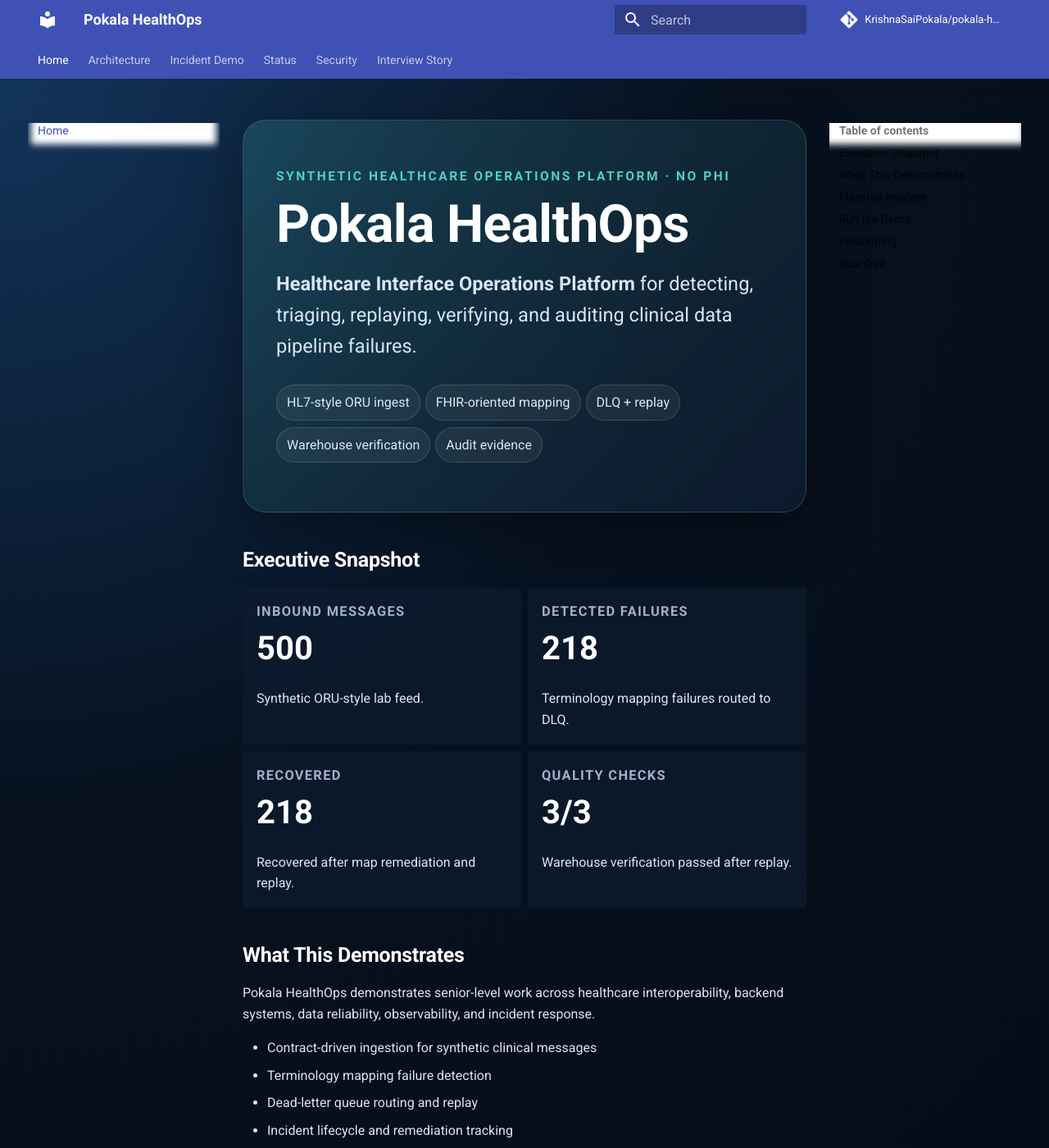
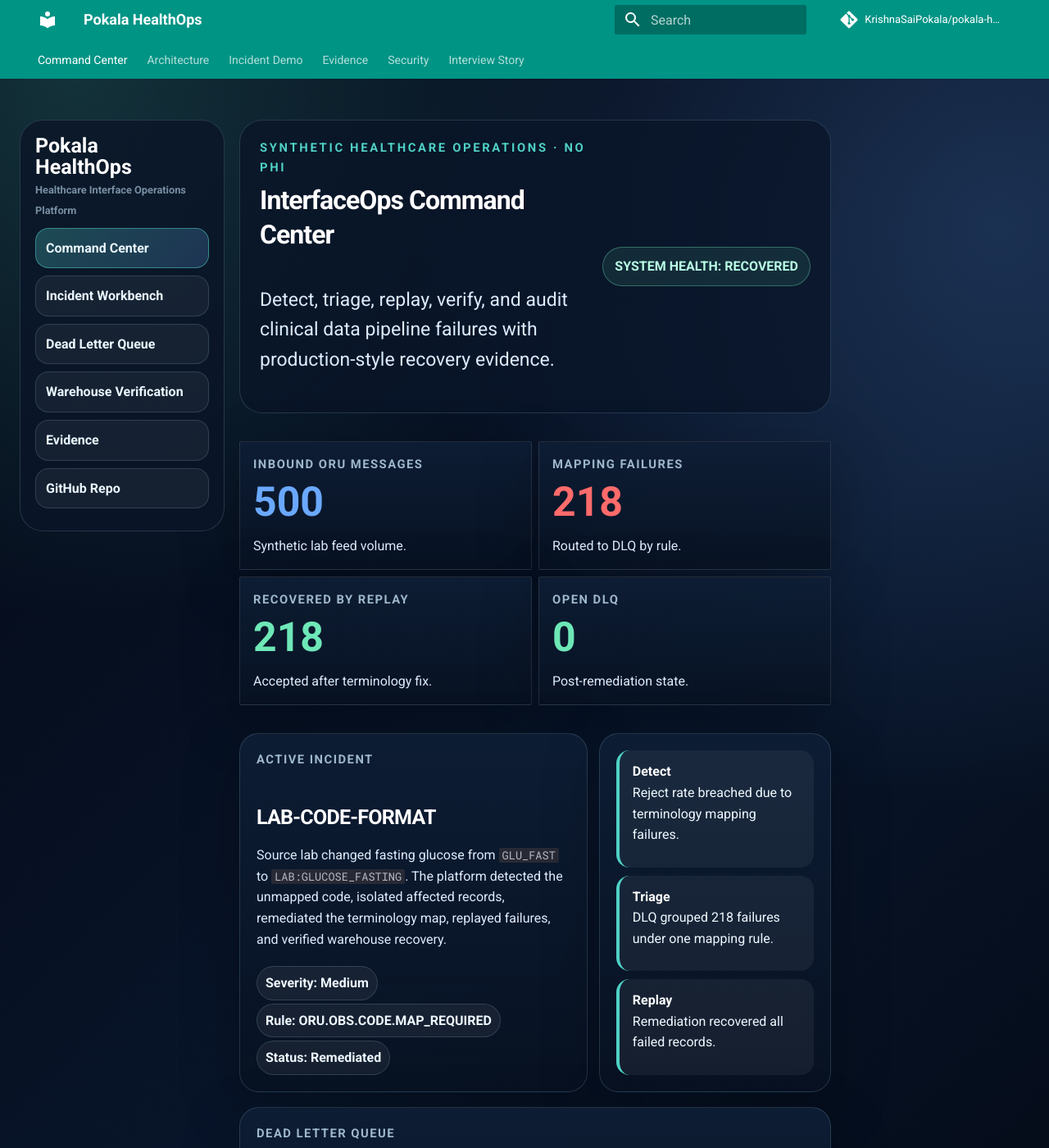
Before and after one commit to KrishnaSaiPokala/pokala-healthops, an MkDocs documentation site: the page built from docs/index.md, in a window 1280 px wide and 1400 px high. Shown: the whole window at 82% size. Built offline with MkDocs 1.6.1 and Material for MkDocs 9.7.7, drawn with Linux system fonts in a browser that asks for light colours; comment, search, counter and statistics services are not loaded; some of the changed text lies outside the part shown.

Commit message:
Convert Pokala HealthOps homepage into app-like command center

```diff
--- /dev/null
+++ b/docs/evidence.md
@@ -0,0 +1,3 @@
+# Evidence
+
+This section supports the Pokala HealthOps command center experience.
--- a/docs/index.md
+++ b/docs/index.md
@@ -1,44 +1,56 @@
-<section class="hero">
-<p class="eyebrow">Synthetic healthcare operations platform · No PHI</p>
-<h1>Pokala HealthOps</h1>
-<p class="lead"><strong>Healthcare Interface Operations Platform</strong> for detecting, triaging, replaying, verifying, and auditing clinical data pipeline failures.</p>
-<p><span class="pill">HL7-style ORU ingest</span><span class="pill">FHIR-oriented mapping</span><span class="pill">DLQ + replay</span><span class="pill">Warehouse verification</span><span class="pill">Audit evidence</span></p>
-</section>
-
-## Executive Snapshot
-
-<div class="grid">
-<div class="card"><div class="label">Inbound messages</div><div class="metric">500</div><p>Synthetic ORU-style lab feed.</p></div>
-<div class="card"><div class="label">Detected failures</div><div class="metric">218</div><p>Terminology mapping failures routed to DLQ.</p></div>
-<div class="card"><div class="label">Recovered</div><div class="metric">218</div><p>Recovered after map remediation and replay.</p></div>
-<div class="card"><div class="label">Quality checks</div><div class="metric">3/3</div><p>Warehouse verification passed after replay.</p></div>
+<div class="app-shell">
+  <aside class="rail">
+    <div class="brand">Pokala<br/>HealthOps</div>
+    <small>Healthcare Interface Operations Platform</small>
+    <a class="navitem active" href="#command">Command Center</a>
+    <a class="navitem" href="#incident">Incident Workbench</a>
+    <a class="navitem" href="#dlq">Dead Letter Queue</a>
+    <a class="navitem" href="#warehouse">Warehouse Verification</a>
+    <a class="navitem" href="#evidence">Evidence</a>
+    <a class="navitem" href="https://github.com/KrishnaSaiPokala/pokala-healthops">GitHub Repo</a>
+  </aside>
+  <main class="main-app">
+    <section id="command" class="topbar">
+      <div>
+        <p class="eyebrow">Synthetic healthcare operations · no PHI</p>
+        <h1 class="title">InterfaceOps Command Center</h1>
+        <p class="subtitle">Detect, triage, replay, verify, and audit clinical data pipeline failures with production-style recovery evidence.</p>
+      </div>
+      <div class="status-pill">SYSTEM HEALTH: RECOVERED</div>
+    </section>
+    <section class="grid">
+      <div class="card"><div class="label">Inbound ORU messages</div><div class="metric blue">500</div><p>Synthetic lab feed volume.</p></div>
+      <div class="card"><div class="label">Mapping failures</div><div class="metric bad">218</div><p>Routed to DLQ by rule.</p></div>
+      <div class="card"><div class="label">Recovered by replay</div><div class="metric good">218</div><p>Accepted after terminology fix.</p></div>
+      <div class="card"><div class="label">Open DLQ</div><div class="metric good">0</div><p>Post-remediation state.</p></div>
+    </section>
+    <section id="incident" class="grid-2">
+      <div class="card">
+        <div class="label">Active incident</div>
+        <h2>LAB-CODE-FORMAT</h2>
+        <p>Source lab changed fasting glucose from <code>GLU_FAST</code> to <code>LAB:GLUCOSE_FASTING</code>. The platform detected the unmapped code, isolated affected records, remediated the terminology map, replayed failures, and verified warehouse recovery.</p>
+        <span class="pill">Severity: Medium</span><span class="pill">Rule: ORU.OBS.CODE.MAP_REQUIRED</span><span class="pill">Status: Remediated</span>
+      </div>
+      <div class="card timeline">
+        <div class="step"><strong>Detect</strong><br/>Reject rate breached due to terminology mapping failures.</div>
+        <div class="step"><strong>Triage</strong><br/>DLQ grouped 218 failures under one mapping rule.</div>
+        <div class="step"><strong>Replay</strong><br/>Remediation recovered all failed records.</div>
+      </div>
+    </section>
+    <section id="dlq" class="card">
+      <div class="label">Dead Letter Queue</div>
+      <table class="table"><thead><tr><th>Category</th><th>Rule</th><th>Before</th><th>After Replay</th><th>Outcome</th></tr></thead><tbody><tr><td>Terminology mapping</td><td>ORU.OBS.CODE.MAP_REQUIRED</td><td>218 open</td><td>0 open</td><td class="good">Recovered</td></tr><tr><td>Contract schema</td><td>Required fields</td><td>0 open</td><td>0 open</td><td class="good">Clean</td></tr><tr><td>MPI reference</td><td>MRN resolves</td><td>0 open</td><td>0 open</td><td class="good">Clean</td></tr></tbody></table>
+    </section>
+    <section id="warehouse" class="grid">
+      <div class="card"><div class="label">Observations</div><div class="metric good">500</div><p>Canonical rows after replay.</p></div>
+      <div class="card"><div class="label">Rows check</div><div class="metric good">PASS</div><p>fact_observation_has_rows.</p></div>
+      <div class="card"><div class="label">DLQ check</div><div class="metric good">PASS</div><p>open DLQ equals zero.</p></div>
+      <div class="card"><div class="label">Incident check</div><div class="metric good">PASS</div><p>incident remediated.</p></div>
+    </section>
+    <section id="evidence" class="card">
+      <div class="label">Evidence package</div>
+      <p>This public surface is designed like an operations product. The supporting repo proves the flow with CLI commands, tests, API endpoints, metrics, warehouse checks, and incident report export.</p>
+      <span class="pill">No PHI</span><span class="pill">Synthetic data</span><span class="pill">CI gated</span><span class="pill">Replay verified</span><span class="pill">Audit modeled</span>
+    </section>
+  </main>
 </div>
-
-## What This Demonstrates
-
-Pokala HealthOps demonstrates senior-level work across healthcare interoperability, backend systems, data reliability, observability, and incident response.
-
-- Contract-driven ingestion for synthetic clinical messages
-- Terminology mapping failure detection
-- Dead-letter queue routing and replay
-- Incident lifecycle and remediation tracking
-- Warehouse quality verification
-- Operational metrics and audit evidence
-
-## Flagship Incident
-
-The demo simulates a lab interface changing fasting glucose from GLU_FAST to LAB:GLUCOSE_FASTING. The platform detects the unmapped code, isolates failed messages, opens an incident, applies a terminology fix, replays failures, and verifies warehouse recovery.
-
-## Run the Demo
-
-    python -m openhip.cli incident-demo
-    python -m openhip.cli replay-incident
-    python -m openhip.cli verify-warehouse
-
-## Positioning
-
-Designed for Health IT Engineer, Interface Engineer, Interoperability Engineer, Healthcare Data Engineer, Backend Engineer, Platform Engineer, and Solutions Engineer roles.
-
-## Guardrail
-
-Synthetic data only. No PHI. No HIPAA certification claim. No production EHR claim.
--- a/docs/styles.css
+++ b/docs/styles.css
@@ -1,14 +1,35 @@
-:root { --ph-bg: #07111f; --ph-card: #0d1b2f; --ph-line: rgba(255,255,255,.14); --ph-text: #e8f1ff; --ph-muted: #9fb3c8; --ph-accent: #4fd1c5; }
-.md-main { background: radial-gradient(circle at top left, #12345a 0, #07111f 38%, #050912 100%); }
-.md-content { color: var(--ph-text); }
-.md-typeset h1, .md-typeset h2, .md-typeset h3 { color: white; font-weight: 800; }
-.md-typeset p, .md-typeset li { color: #d8e6f5; }
-.hero { border: 1px solid var(--ph-line); border-radius: 28px; padding: 40px; background: linear-gradient(135deg, rgba(79,209,197,.18), rgba(13,27,47,.92)); box-shadow: 0 22px 70px rgba(0,0,0,.35); margin-bottom: 26px; }
-.eyebrow { color: var(--ph-accent) !important; text-transform: uppercase; letter-spacing: .16em; font-weight: 800; font-size: .78rem; }
-.hero h1 { font-size: clamp(2.3rem, 5vw, 4.8rem); line-height: .96; margin: .2em 0; }
-.hero .lead { font-size: 1.18rem; max-width: 920px; color: #d8e6f5 !important; }
-.grid { display: grid; grid-template-columns: repeat(auto-fit, minmax(220px, 1fr)); gap: 16px; margin: 24px 0; }
-.card { border: 1px solid var(--ph-line); border-radius: 20px; background: rgba(13,27,47,.78); padding: 20px; }
-.metric { font-size: 2rem; color: white; font-weight: 900; }
-.label { color: var(--ph-muted); font-size: .82rem; text-transform: uppercase; letter-spacing: .08em; font-weight: 800; }
-.pill { display: inline-block; border: 1px solid var(--ph-line); border-radius: 999px; padding: 8px 12px; margin: 4px 6px 4px 0; color: #d8e6f5; background: rgba(255,255,255,.06); }
+:root { --bg:#040916; --panel:#0a1528; --panel2:#0e1e35; --line:rgba(180,230,255,.16); --text:#eef8ff; --muted:#9eb7cc; --accent:#4fd1c5; --blue:#6aa8ff; --warn:#ffd166; --bad:#ff6b6b; --good:#6ee7b7; }
+.md-main { background: radial-gradient(circle at 7% 0%, rgba(79,209,197,.20), transparent 26%), radial-gradient(circle at 95% 8%, rgba(106,168,255,.20), transparent 30%), linear-gradient(135deg,#040916,#08152a 46%,#02050c); }
+.md-main__inner { max-width: 1600px; }
+.md-content { max-width: none; color: var(--text); }
+.md-sidebar { display: none; }
+.md-typeset h1, .md-typeset h2, .md-typeset h3 { color: white; font-weight: 900; letter-spacing: -.03em; }
+.md-typeset p, .md-typeset li, .md-typeset td { color: #dcecff; }
+.app-shell { display: grid; grid-template-columns: 250px 1fr; gap: 18px; min-height: 720px; }
+.rail { border:1px solid var(--line); border-radius:28px; background:rgba(10,21,40,.82); padding:18px; position:sticky; top:80px; height:max-content; }
+.brand { font-size:1.25rem; font-weight:950; color:white; line-height:1.05; }
+.rail small { color:var(--muted); font-weight:700; }
+.navitem { display:block; border:1px solid var(--line); border-radius:16px; padding:11px 12px; margin:9px 0; color:#eaf7ff !important; text-decoration:none; background:rgba(255,255,255,.05); font-weight:800; }
+.navitem.active { background:linear-gradient(135deg,rgba(79,209,197,.28),rgba(106,168,255,.20)); border-color:rgba(79,209,197,.5); }
+.main-app { display:flex; flex-direction:column; gap:18px; }
+.topbar { border:1px solid var(--line); border-radius:28px; padding:22px 24px; background:rgba(10,21,40,.78); display:flex; justify-content:space-between; gap:20px; align-items:center; }
+.eyebrow { color:var(--accent) !important; text-transform:uppercase; letter-spacing:.18em; font-size:.74rem; font-weight:950; margin:0 0 8px; }
+.title { font-size:clamp(2.2rem,5vw,5.8rem); line-height:.92; margin:0; color:white; font-weight:950; letter-spacing:-.06em; }
+.subtitle { font-size:1.15rem; color:#dcecff !important; max-width:900px; }
+.status-pill { border:1px solid rgba(110,231,183,.35); color:#b9ffe4; background:rgba(110,231,183,.10); padding:10px 14px; border-radius:999px; font-weight:950; white-space:nowrap; }
+.grid { display:grid; grid-template-columns:repeat(4,minmax(0,1fr)); gap:14px; }
+.grid-2 { display:grid; grid-template-columns:1.2fr .8fr; gap:14px; }
+.card { border:1px solid var(--line); border-radius:24px; background:linear-gradient(180deg,rgba(14,30,53,.92),rgba(8,18,34,.90)); padding:20px; box-shadow:0 22px 70px rgba(0,0,0,.25); }
+.label { color:var(--muted); text-transform:uppercase; letter-spacing:.1em; font-size:.74rem; font-weight:950; }
+.metric { color:white; font-size:2.5rem; line-height:1; font-weight:950; margin:8px 0; }
+.good { color:var(--good); } .bad { color:var(--bad); } .warn { color:var(--warn); } .blue { color:var(--blue); }
+.table { width:100%; border-collapse:separate; border-spacing:0 8px; }
+.table th { color:var(--muted); text-align:left; text-transform:uppercase; font-size:.72rem; letter-spacing:.1em; }
+.table td { background:rgba(255,255,255,.05); padding:12px; border-top:1px solid var(--line); border-bottom:1px solid var(--line); }
+.table td:first-child { border-left:1px solid var(--line); border-radius:14px 0 0 14px; }
+.table td:last-child { border-right:1px solid var(--line); border-radius:0 14px 14px 0; }
+.timeline { display:grid; gap:10px; }
+.step { border-left:4px solid var(--accent); background:rgba(255,255,255,.055); border-radius:16px; padding:13px 16px; }
+.step strong { color:white; }
+.pill { display:inline-block; padding:7px 10px; border-radius:999px; border:1px solid var(--line); background:rgba(255,255,255,.06); margin:4px 4px 0 0; font-weight:800; }
+@media(max-width:1000px){ .app-shell{grid-template-columns:1fr}.rail{position:relative;top:0}.grid,.grid-2{grid-template-columns:1fr}.topbar{flex-direction:column;align-items:flex-start} }
--- a/mkdocs.yml
+++ b/mkdocs.yml
@@ -3,19 +3,32 @@ site_description: Healthcare Interface Operations Platform
 site_url: https://krishnasaipokala.github.io/pokala-healthops/
 repo_url: https://github.com/KrishnaSaiPokala/pokala-healthops
 repo_name: KrishnaSaiPokala/pokala-healthops
+copyright: Built by Krishna Sai Pokala · Synthetic data only · No PHI
+
 theme:
   name: material
+  palette:
+    scheme: slate
+    primary: teal
+    accent: cyan
   features:
     - navigation.tabs
     - navigation.sections
     - navigation.top
     - content.code.copy
+
 extra_css:
   - styles.css
+
+markdown_extensions:
+  - attr_list
+  - md_in_html
+  - tables
+
 nav:
-  - Home: index.md
+  - Command Center: index.md
   - Architecture: architecture.md
   - Incident Demo: incident-demo.md
-  - Status: status.md
+  - Evidence: evidence.md
   - Security: security.md
   - Interview Story: interview.md
```
Also changed, not shown: README.md (+7 -61 lines).
